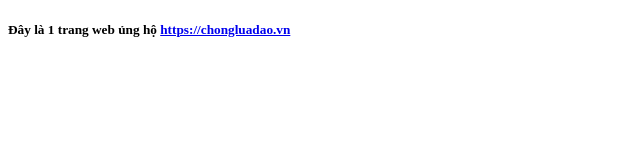
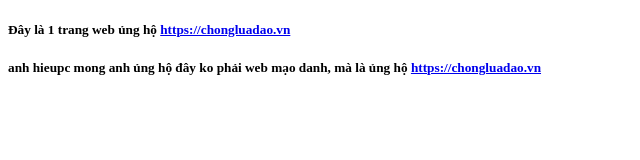
Before and after one commit to Hacker658348/ung-ho-chongluadao.vn, a plain HTML site: page index.html in a window 1280 px wide. Shown: the whole page, without its empty margins (0-640 px from the left). Drawn offline with Linux system fonts and the light colour scheme.

Commit message:
Update index.html

```diff
--- a/index.html
+++ b/index.html
@@ -6,6 +6,11 @@
        <title>Đây là 1 trang web ủng hộ chongluadao.vn</title>
       </head>
     <body>
+     <div>
        <h5>Đây là 1 trang web ủng hộ <a href="https://chongluadao.vn">https://chongluadao.vn</a></h5>
+      </div>
+<div>
+     <h5>anh hieupc mong anh ủng hộ đây ko phải web mạo danh, mà là ủng hộ <a href="https://chongluadao.vn">https://chongluadao.vn</a></h5>
+ </div>
 </body>
 </html>
```
